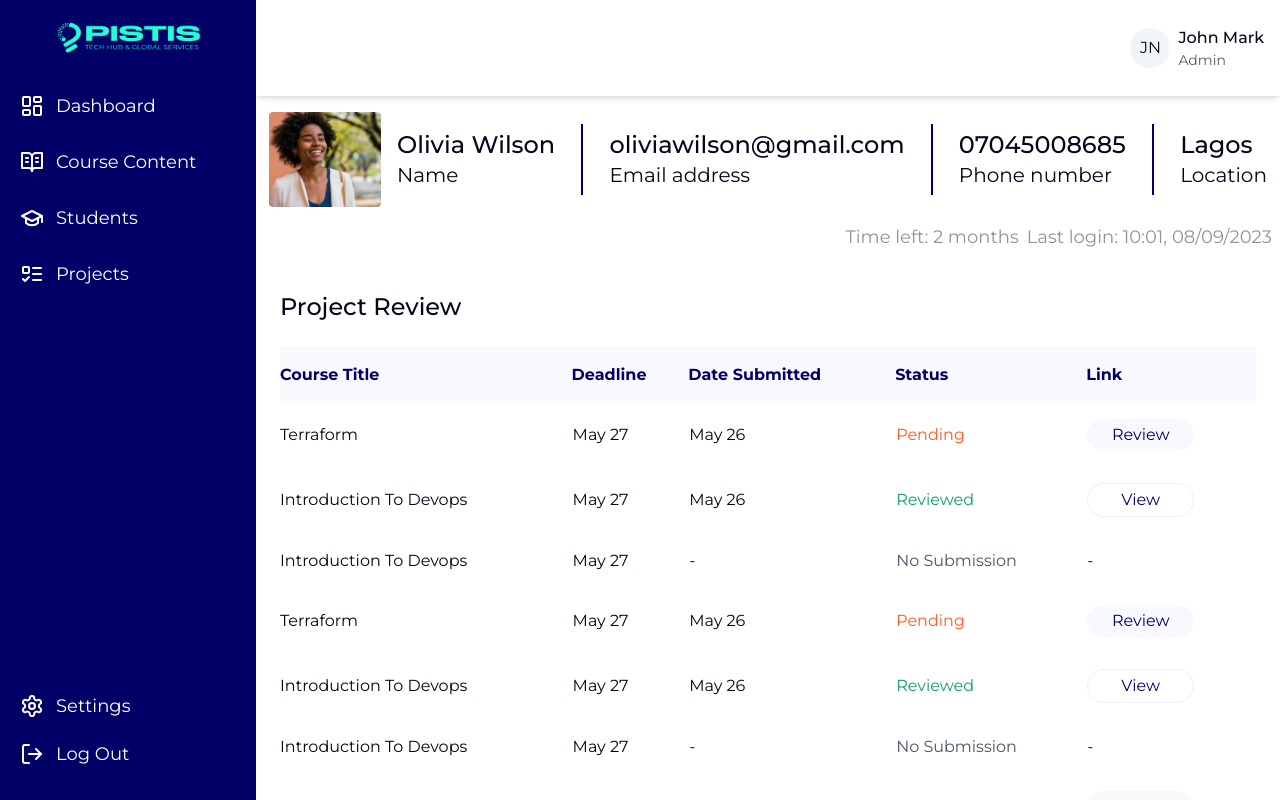
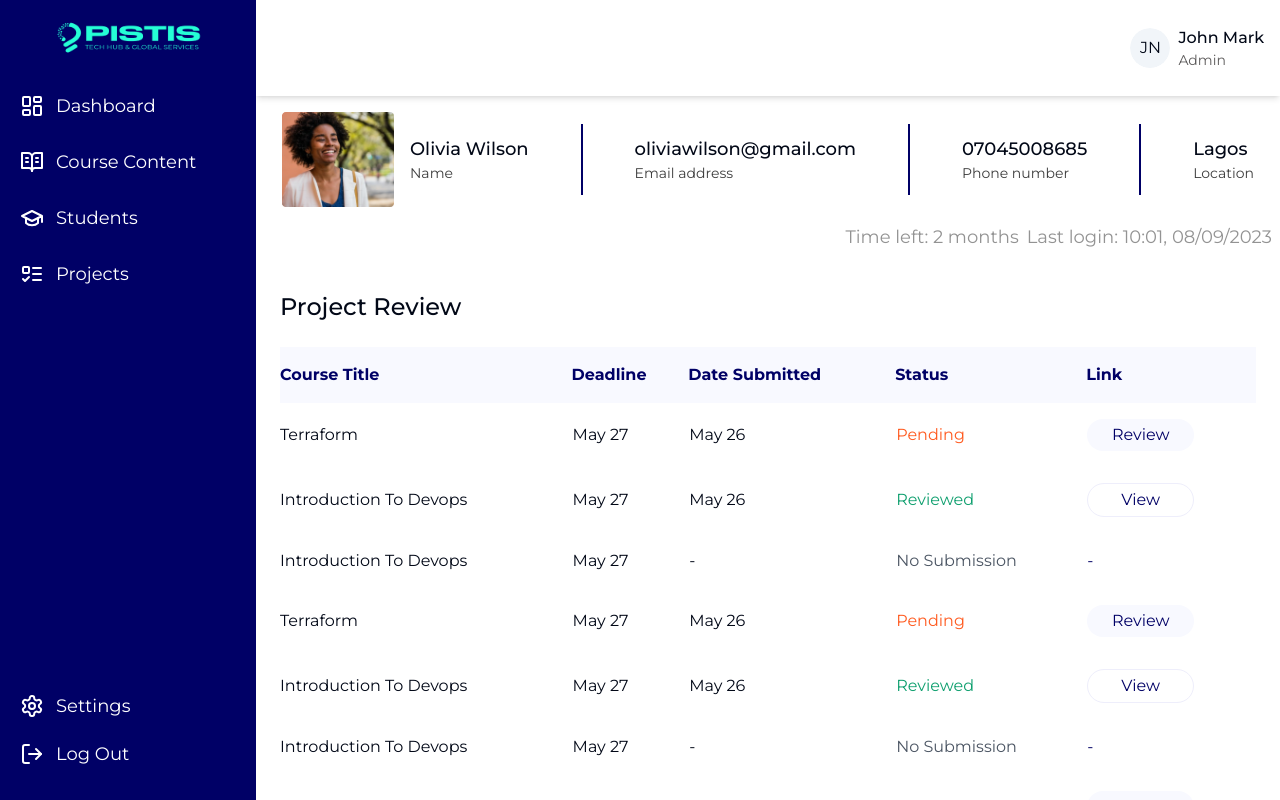
Before and after one commit to PISTIS-Solutions/lms-frontend-admin-I, a Next.js app: page /students/1 in a window 1280 px wide. Built offline with nearby package versions, Linux system fonts and the light colour scheme.

Commit message:
admin ui upgrade

```diff
--- a/app/(screens)/dashboard/page.tsx
+++ b/app/(screens)/dashboard/page.tsx
@@ -83,6 +83,7 @@ const Dashboard = () => {
                 </div>
               </div>
               <div className="p-2">
+                <h1 className="pl-4 text-xs md:text-xl font-semibold">Enrollment activity </h1>
                 <LineChart />
               </div>
             </div>
--- a/app/(screens)/students/[student]/page.tsx
+++ b/app/(screens)/students/[student]/page.tsx
@@ -49,28 +49,28 @@ const Student = () => {
                   className="w-28 h-auto"
                 />
                 <div>
-                  <h3 className="lg:text-2xl text-lg font-medium">
+                  <h3 className="lg:text-lg text-lg font-medium text-500">
                     {studentData.name}
                   </h3>
-                  <p className="lg:text-xl text-sm font-normal">Name</p>
+                  <p className="lg:text-sm text-xs font-normal text-[#3E3E3E]">Name</p>
                 </div>
               </div>
               <div className="bg-[#000066] hidden lg:block w-[2px] h-[71px]" />
               <div>
-                <h3 className="lg:text-2xl text-lg font-medium">{studentData.email}</h3>
-                <p className="text-sm lg:text-xl font-normal">Email address</p>
+                <h3 className="lg:text-lg text-lg font-medium">{studentData.email}</h3>
+                <p className="text-sm lg:text-sm font-normal text-[#3E3E3E]">Email address</p>
               </div>
               <div className="bg-[#000066] hidden lg:block w-[2px] h-[71px]" />
               <div>
-                <h3 className="text-lg lg:text-2xl font-medium">
+                <h3 className="text-lg lg:text-lg font-medium">
                   {studentData.phoneNumber}
                 </h3>
-                <p className="text-sm lg:text-xl font-normal">Phone number</p>
+                <p className="text-sm lg:text-sm font-normal text-[#3E3E3E]">Phone number</p>
               </div>
               <div className="bg-[#000066] hidden lg:block w-[2px] h-[71px]" />
               <div>
-                <h3 className="text-lg lg:text-2xl font-medium">Lagos</h3>
-                <p className="text-s, lg:text-xl font-normal">Location</p>
+                <h3 className="text-lg lg:text-lg font-medium">Lagos</h3>
+                <p className="text-sm, lg:text-sm font-normal text-[#3E3E3E]">Location</p>
               </div>
             </div>
             <div className="flex justify-end gap-x-2 text-[#939393] text-xs md:text-lg pr-2">
--- a/app/page.tsx
+++ b/app/page.tsx
@@ -59,14 +59,14 @@ export default function Home() {
         </div>
       </section>
       <section className=" flex items-center px-5 md:px-10 justify-between bg-mid-back h-[117px] bg-no-repeat bg-cover">
-        <div className="flex justify-between w-full">
+        <div className="flex justify-evenly w-full divide-x-[4px]">
           <p className="text-white text-sm md:text-2xl font-medium">
             30+ Students
           </p>
-          <p className="text-white text-sm md:text-2xl font-medium">
+          <p className="text-white text-sm md:text-2xl font-medium pl-10">
             Expert Mentors
           </p>
-          <p className="text-white text-sm md:text-2xl font-medium">
+          <p className="text-white text-sm md:text-2xl font-medium pl-10">
             20+ courses
           </p>
         </div>
--- a/components/side-comp/landing-card.tsx
+++ b/components/side-comp/landing-card.tsx
@@ -13,7 +13,7 @@ const LandingCard = ({ image, headText, bodyText }: Componentprops) => {
     <div className="md:w-[416px] w-auto h-[200px] md:h-[284px] flex flex-col justify-center p-5 bg-white shadow-md rounded-[16px]">
       <Image src={image} alt="img" className="md:w-10 w-5 h-5 md:h-10" />
       <div>
-        <h1 className="md:text-lg text-lg py-5 font-semibold">{headText}</h1>
+        <h1 className="md:text-xl text-lg py-5 font-semibold">{headText}</h1>
         <p className="md:text-lg text-sm text-[#5E5E5E] font-medium">{bodyText}</p>
       </div>
     </div>
--- a/components/side-comp/line-chart.tsx
+++ b/components/side-comp/line-chart.tsx
@@ -40,17 +40,10 @@ export const data = {
   labels,
   datasets: [
     {
-      label: "Dataset 1",
       data: labels.map(() => faker.number.int({ min: -1000, max: 1000 })),
       borderColor: "rgb(255, 99, 132)",
       backgroundColor: "rgba(255, 99, 132, 0.5)",
-    },
-    {
-      label: "Dataset 2",
-      data: labels.map(() => faker.number.int({ min: -1000, max: 1000 })),
-      borderColor: "rgb(53, 162, 235)",
-      backgroundColor: "rgba(53, 162, 235, 0.5)",
-    },
+    }
   ],
 };
 
```
